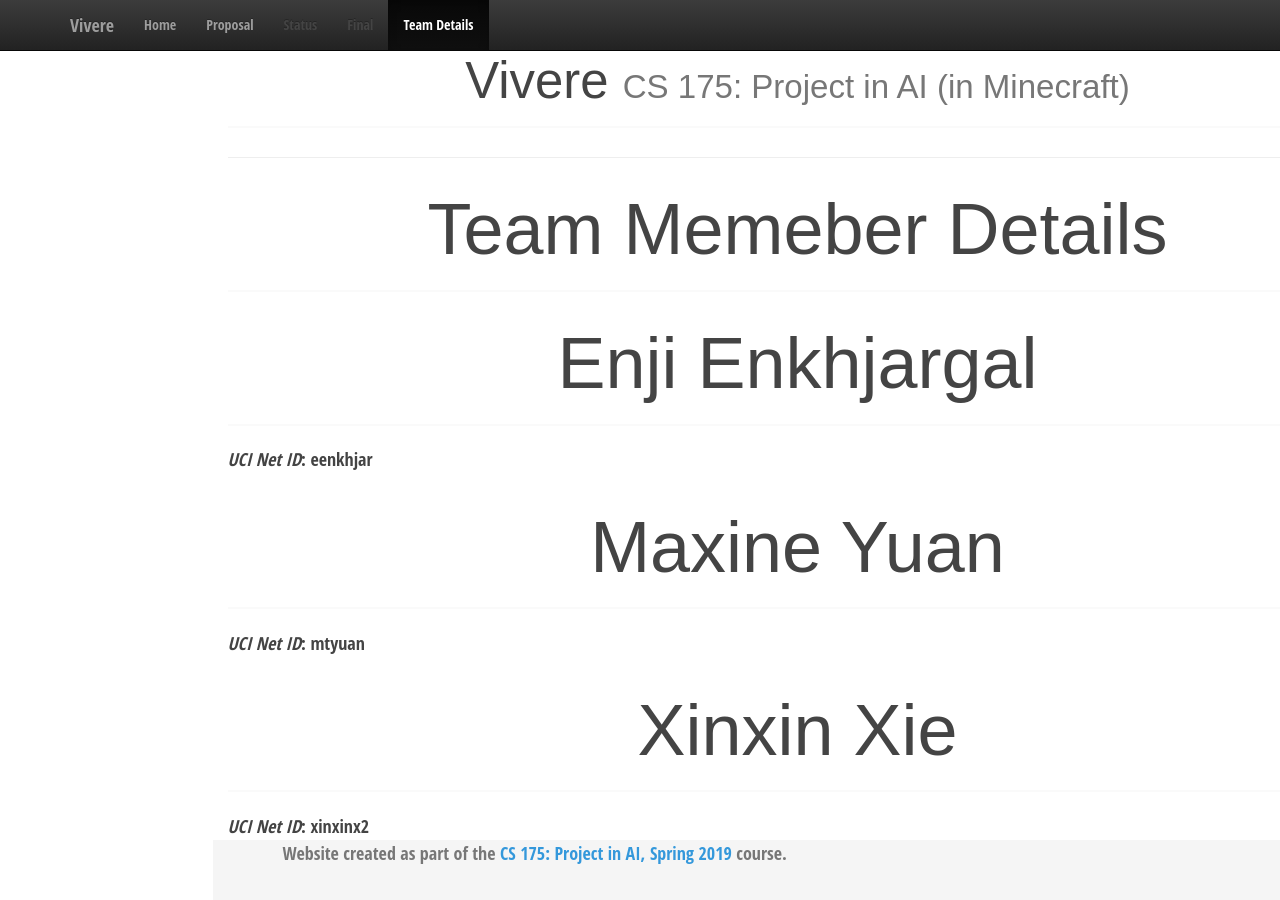
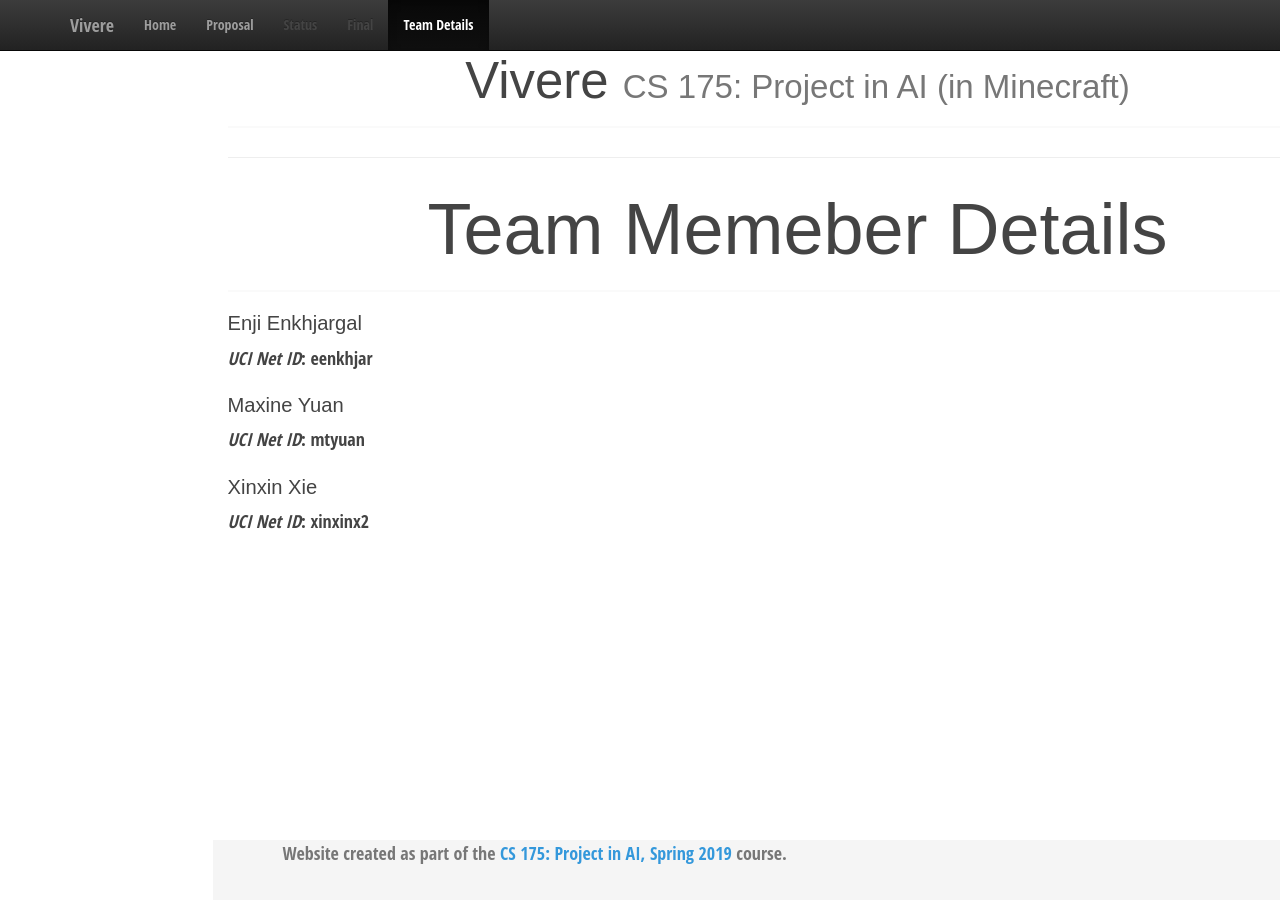
Before and after one commit to Enhjin/Vivere, a Jekyll site: the page built from docs/team.md, in a window 1280 px wide. Built offline with Jekyll 4.4.1, drawn with Linux system fonts in a browser that asks for light colours.

```diff
--- a/docs/team.md
+++ b/docs/team.md
@@ -6,11 +6,11 @@ title:  Team Memeber Details
 # {{ page.title }}
 
 
-# Enji Enkhjargal
+##### Enji Enkhjargal
 ***UCI Net ID***: eenkhjar
 
-# Maxine Yuan
+##### Maxine Yuan
 ***UCI Net ID***: mtyuan
 
-# Xinxin Xie
+##### Xinxin Xie
 ***UCI Net ID***: xinxinx2
```
